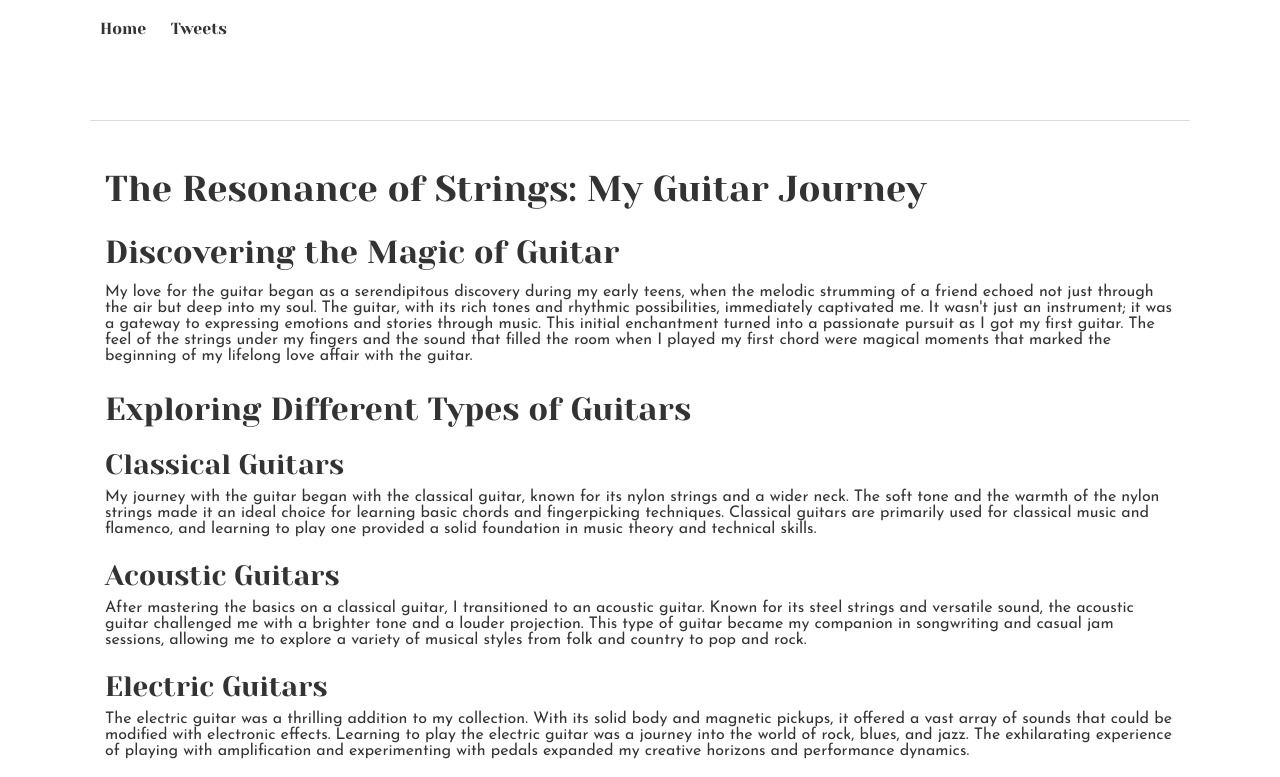
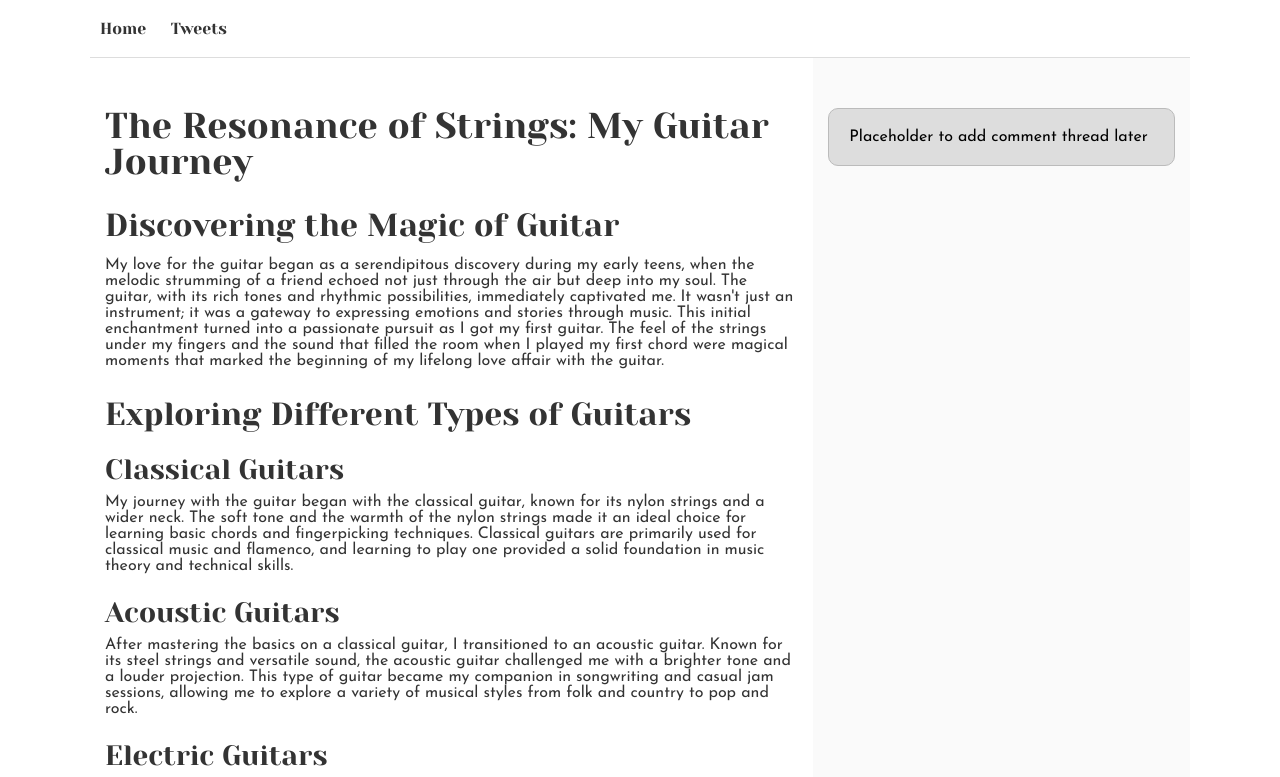
Before and after one commit to ngugyjohn/My_First_Portfolio, a plain HTML site: page css_basic/index.html in a window 1280 px wide. Shown: the top 777 px of the page. Drawn offline with Linux system fonts and the light colour scheme.

Commit message:
Add modified project files

```diff
--- a/css_basic/index.html
+++ b/css_basic/index.html
@@ -2,11 +2,12 @@
 <html lang="en">
     <head>
         <meta charset="UTF-8">
+        <meta name="viewpoint" content="wider=device-width, initial scale 1.0">
         <title>Homepage</title>
         <link rel="stylesheet" href="base.css">
         <link rel="stylesheet" href="styles.css">
     </head>
-    <body>
+    <body class="works_on_smartphone">
         <header>
             <ul>
                 <li><a href="index.html">Home</a></li>
--- a/css_basic/styles.css
+++ b/css_basic/styles.css
@@ -0,0 +1,22 @@
+body, main {
+    display: flex;
+}
+
+body {
+    flex-direction: column;
+}
+
+main {
+    flex-direction: row;
+    flex: auto;
+}
+
+article {
+    flex: 2;
+    overflow-y: auto;
+}
+
+aside {
+    flex: 1;
+    overflow-y: auto;
+}
```
